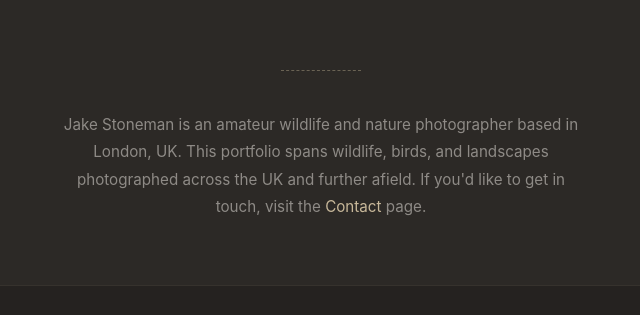
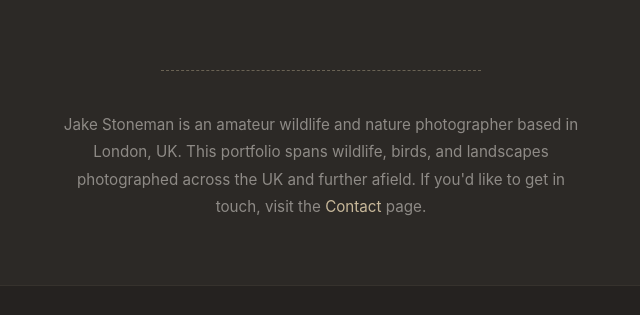
Before and after one commit to jfringo96/stoneman-photography, a plain HTML site: page portfolio.html in a window 1280 px wide. Shown: the part 3339-3654 px from the top of the page, 319-959 px from the left. Drawn offline with Linux system fonts and the light colour scheme.

Commit message:
Widen portfolio blurb divider from 80px to 320px
Co-Authored-By: Claude Sonnet 4.6 <noreply@anthropic.com>

```diff
--- a/css/style.css
+++ b/css/style.css
@@ -590,7 +590,7 @@ body.home-page .featured-item {
 .portfolio-blurb::before {
     content: '';
     display: block;
-    width: 80px;
+    width: 320px;
     margin: 0 auto 2.5rem;
     border-top: 1px dashed rgba(0, 0, 0, 0.25);
 }
```
